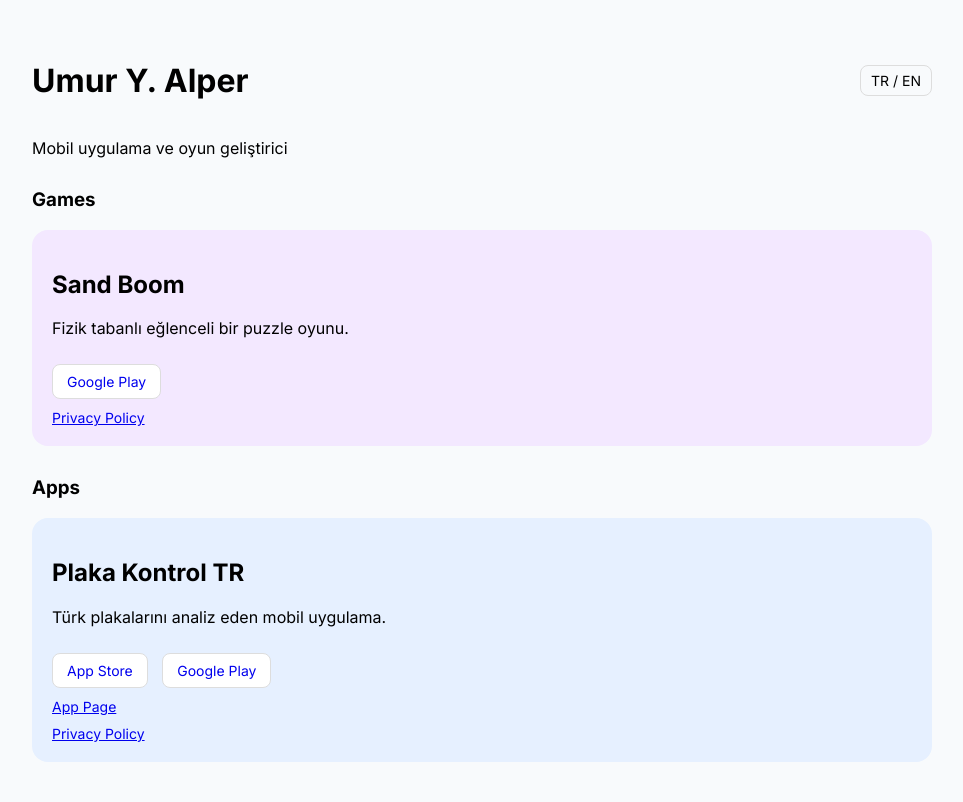
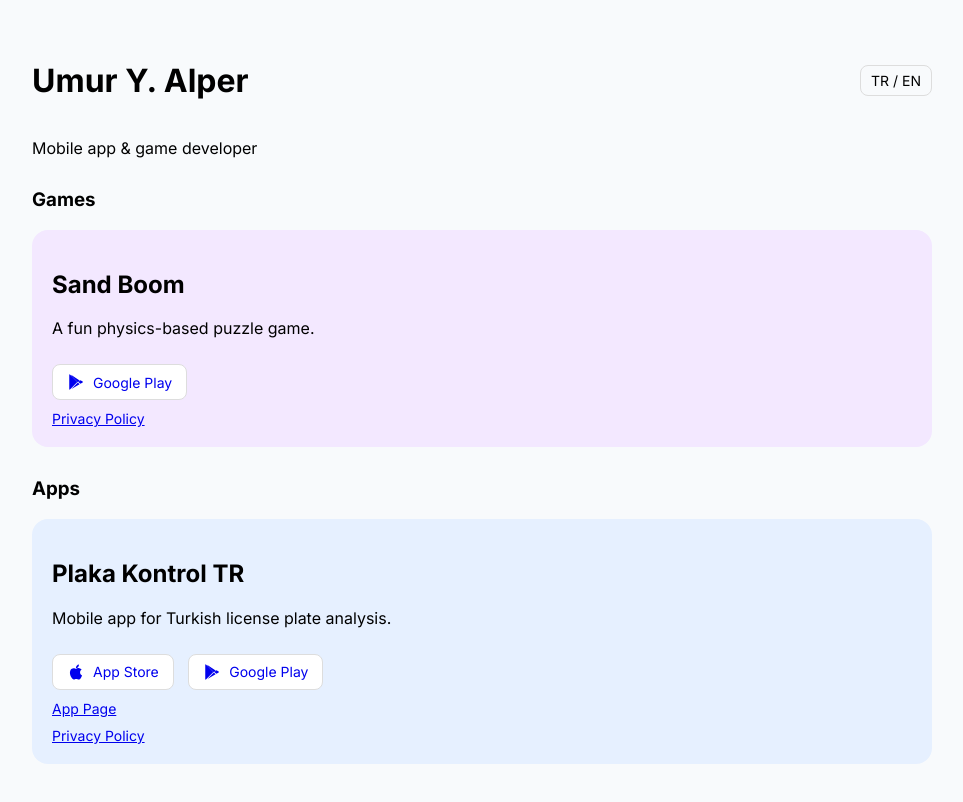
Before and after one commit to umuryasin/umuryasin.github.io, a plain HTML site: page index.html in a window 1280 px wide. Shown: the whole page, without its empty margins (158-1121 px from the left). Drawn offline with Linux system fonts and the light colour scheme.

Commit message:
Change language attribute to English and update styles

```diff
--- a/index.html
+++ b/index.html
@@ -1,5 +1,5 @@
 <!DOCTYPE html>
-<html lang="tr">
+<html lang="en">
 <head>
 <meta charset="UTF-8">
 <meta name="viewport" content="width=device-width, initial-scale=1.0">
@@ -48,7 +48,9 @@ body {
 .purple { background: #f3e8ff; }
 
 .store-btn {
-  display: inline-block;
+  display: inline-flex;
+  align-items: center;
+  gap: 8px;
   margin-top: 10px;
   margin-right: 10px;
   padding: 8px 14px;
@@ -59,13 +61,17 @@ body {
   font-size: 14px;
 }
 
+.store-btn svg {
+  width: 18px;
+  height: 18px;
+}
+
 .link {
   display: block;
   margin-top: 10px;
   text-decoration: underline;
   font-size: 14px;
 }
-
 </style>
 </head>
 
@@ -78,8 +84,8 @@ body {
   <div class="lang-toggle" onclick="toggleLang()">TR / EN</div>
 </div>
 
-<p class="tr">Mobil uygulama ve oyun geliştirici</p>
-<p class="en" style="display:none;">Mobile app & game developer</p>
+<p class="tr" style="display:none;">Mobil uygulama ve oyun geliştirici</p>
+<p class="en">Mobile app & game developer</p>
 
 <!-- GAMES -->
 <div class="section">
@@ -88,16 +94,21 @@ body {
   <div class="card purple">
     <h2>Sand Boom</h2>
 
-    <p class="tr">Fizik tabanlı eğlenceli bir puzzle oyunu.</p>
-    <p class="en" style="display:none;">A fun physics-based puzzle game.</p>
+    <p class="tr" style="display:none;">Fizik tabanlı eğlenceli bir puzzle oyunu.</p>
+    <p class="en">A fun physics-based puzzle game.</p>
 
-    <a href="#" class="store-btn">Google Play</a>
+    <a href="#" class="store-btn">
+      <!-- Google Play Icon -->
+      <svg viewBox="0 0 24 24" fill="currentColor">
+        <path d="M3.609 1.814L13.792 12 3.61 22.186a.996.996 0 0 1-.61-.92V2.734a1 1 0 0 1 .609-.92zm10.89 10.893l2.302 2.302-10.937 6.333 8.635-8.635zm3.199-3.198l2.807 1.626a1 1 0 0 1 0 1.73l-2.808 1.626L15.206 12l2.492-2.491zM5.864 2.658L16.8 9.99l-2.3 2.3-8.636-8.632z"/>
+      </svg>
+      Google Play
+    </a>
 
     <a href="https://umuryasin.github.io/sandboom-privacy.html" class="link">
       Privacy Policy
     </a>
   </div>
-
 </div>
 
 <!-- APPS -->
@@ -107,14 +118,22 @@ body {
   <div class="card blue">
     <h2>Plaka Kontrol TR</h2>
 
-    <p class="tr">Türk plakalarını analiz eden mobil uygulama.</p>
-    <p class="en" style="display:none;">Mobile app for Turkish license plate analysis.</p>
+    <p class="tr" style="display:none;">Türk plakalarını analiz eden mobil uygulama.</p>
+    <p class="en">Mobile app for Turkish license plate analysis.</p>
 
     <a href="https://apps.apple.com/tr/app/plaka-kontrol-tr/id6760622303?l=tr" class="store-btn">
+      <!-- Apple Icon -->
+      <svg viewBox="0 0 24 24" fill="currentColor">
+        <path d="M18.71 19.5c-.83 1.24-1.71 2.45-3.05 2.47-1.34.03-1.77-.79-3.29-.79-1.53 0-2 .77-3.27.82-1.31.05-2.3-1.32-3.14-2.53C4.25 17 2.94 12.45 4.7 9.39c.87-1.52 2.43-2.48 4.12-2.51 1.28-.02 2.5.87 3.29.87.78 0 2.26-1.07 3.8-.91.65.03 2.47.26 3.64 1.98-.09.06-2.17 1.28-2.15 3.81.03 3.02 2.65 4.03 2.68 4.04-.03.07-.42 1.44-1.38 2.83M13 3.5c.73-.83 1.94-1.46 2.94-1.5.13 1.17-.34 2.35-1.04 3.19-.69.85-1.83 1.51-2.95 1.42-.15-1.15.41-2.35 1.05-3.11z"/>
+      </svg>
       App Store
     </a>
 
     <a href="https://play.google.com/store/apps/details?id=com.plaka.plate_scanner" class="store-btn">
+      <!-- Google Play Icon -->
+      <svg viewBox="0 0 24 24" fill="currentColor">
+        <path d="M3.609 1.814L13.792 12 3.61 22.186a.996.996 0 0 1-.61-.92V2.734a1 1 0 0 1 .609-.92zm10.89 10.893l2.302 2.302-10.937 6.333 8.635-8.635zm3.199-3.198l2.807 1.626a1 1 0 0 1 0 1.73l-2.808 1.626L15.206 12l2.492-2.491zM5.864 2.658L16.8 9.99l-2.3 2.3-8.636-8.632z"/>
+      </svg>
       Google Play
     </a>
 
@@ -125,14 +144,13 @@ body {
     <a href="https://umuryasin.github.io/PlakaKontrol/privacy.html" class="link">
       Privacy Policy
     </a>
-
   </div>
 </div>
 
 </div>
 
 <script>
-let currentLang = "tr";
+let currentLang = "en";
 
 function toggleLang() {
   currentLang = currentLang === "tr" ? "en" : "tr";
```
